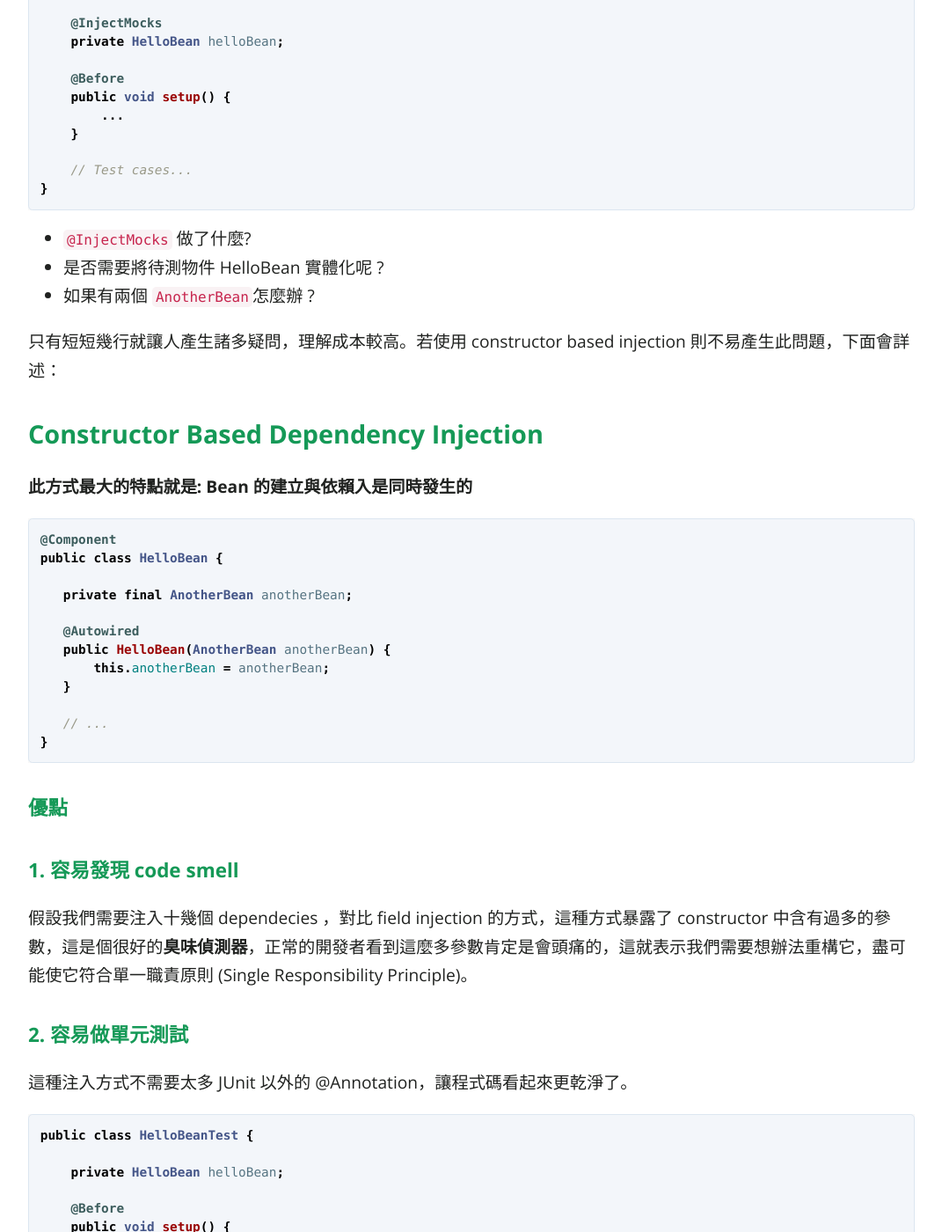
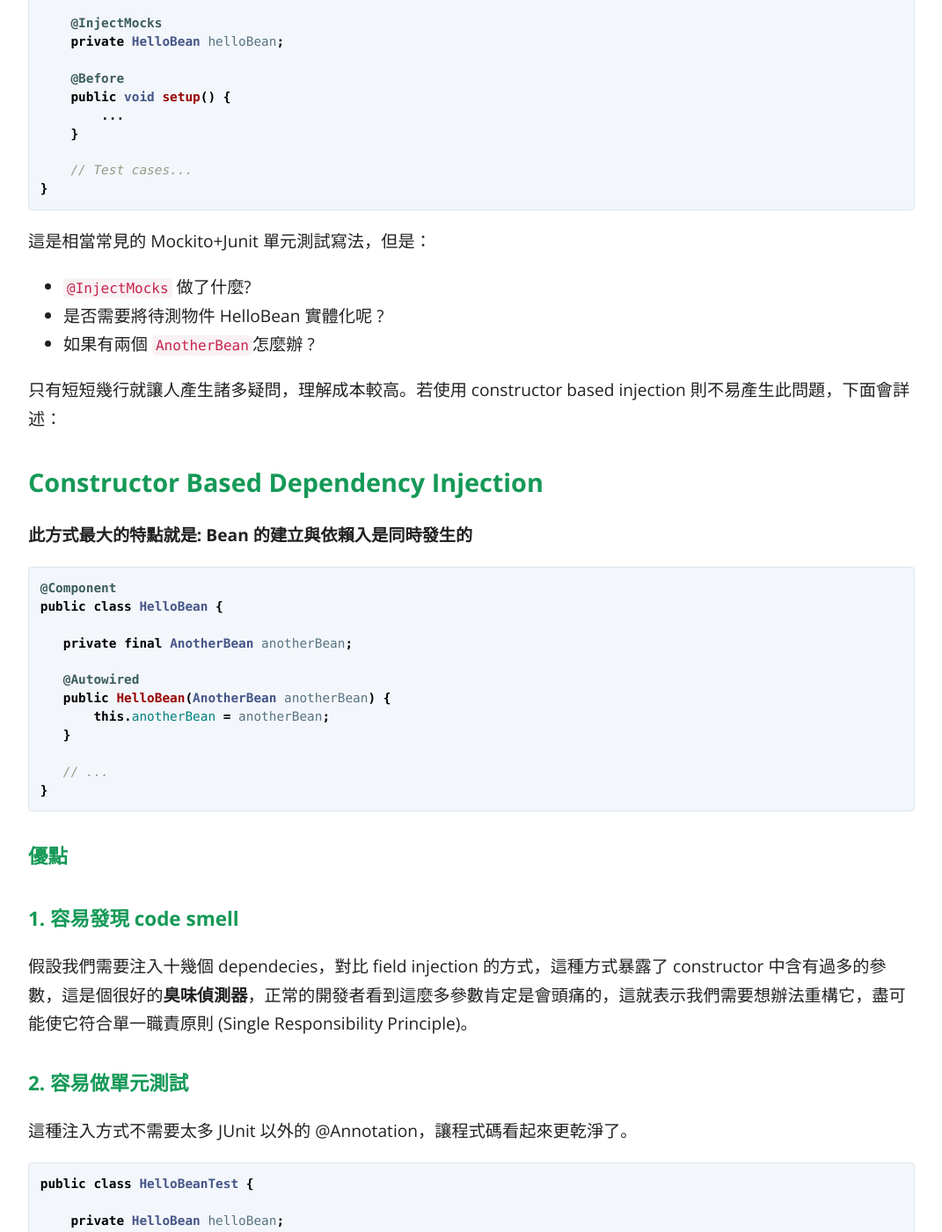
Before and after one commit to KaiSheng714/KaiSheng714.github.io, a Jekyll site: the page built from _posts/2022-02-25-analyzing-dependency-injection-patterns-in-spring.md, in a window 1280 px wide and 1400 px high, scrolled down 2026 px. Shown: the whole window at 88% size, without its empty margins (104-1175 px from the left). Built offline with Jekyll 4.4.1, drawn with Linux system fonts in a browser that asks for light colours; comment, search, counter and statistics services are not loaded.

Commit message:
spring-di

````diff
--- a/_posts/2022-02-25-analyzing-dependency-injection-patterns-in-spring.md
+++ b/_posts/2022-02-25-analyzing-dependency-injection-patterns-in-spring.md
@@ -74,6 +74,8 @@ public class HelloBeanTest {
 }
 ```
 
+這是相當常見的 Mockito+Junit 單元測試寫法，但是：
+
 * `@InjectMocks` 做了什麼?
 * 是否需要將待測物件 HelloBean 實體化呢 ?
 * 如果有兩個 `AnotherBean`怎麼辦 ?
@@ -102,7 +104,7 @@ public class HelloBean {
 ### **優點**
 ### **1. 容易發現 code smell**
 
-假設我們需要注入十幾個 dependecies ，對比 field injection 的方式，這種方式暴露了 constructor 中含有過多的參數，這是個很好的**臭味偵測器**，正常的開發者看到這麼多參數肯定是會頭痛的，這就表示我們需要想辦法重構它，盡可能使它符合單一職責原則 (Single Responsibility Principle)。
+假設我們需要注入十幾個 dependecies，對比 field injection 的方式，這種方式暴露了 constructor 中含有過多的參數，這是個很好的**臭味偵測器**，正常的開發者看到這麼多參數肯定是會頭痛的，這就表示我們需要想辦法重構它，盡可能使它符合單一職責原則 (Single Responsibility Principle)。
 
 ### **2. 容易做單元測試**
 
````
